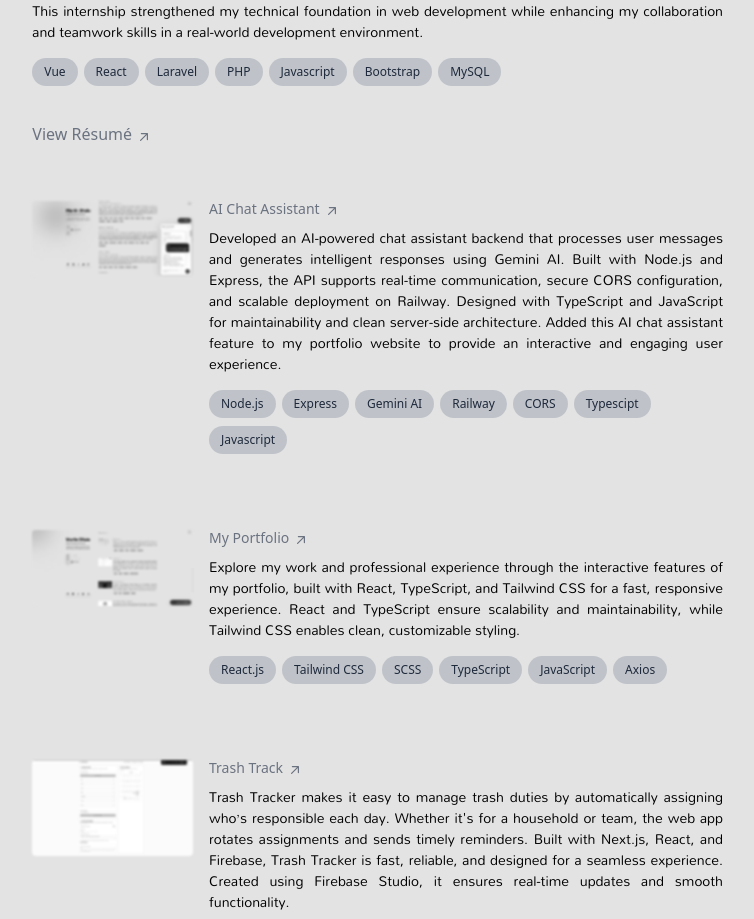
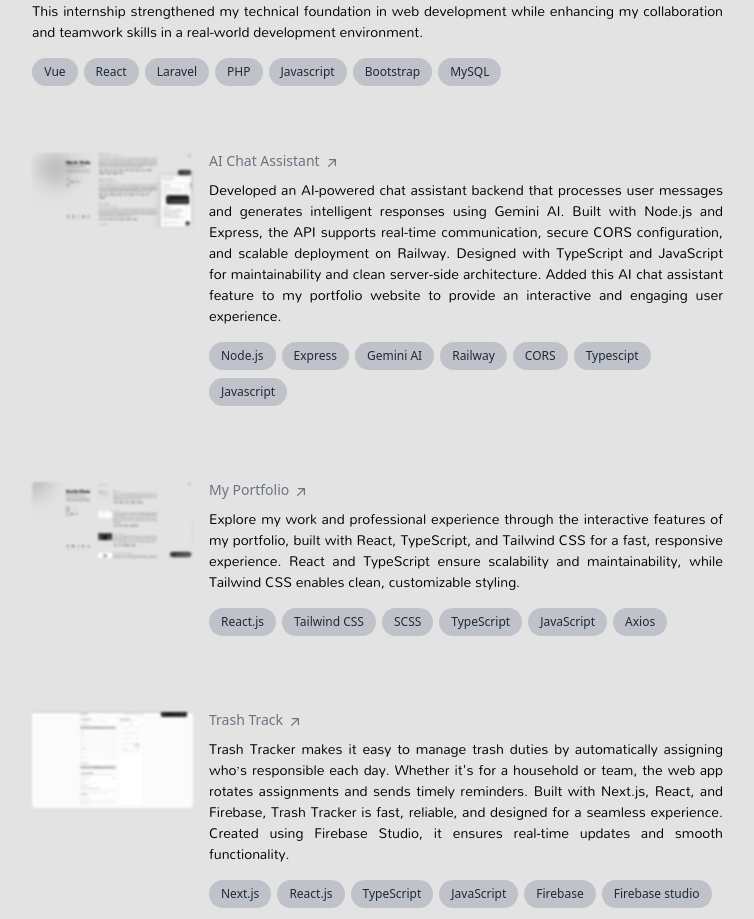
Before and after one commit to martinditalo/my-portfolio, a React (Create React App) app: page /about-projects in a window 1280 px wide. Shown: the part 1424-2343 px from the top of the page, without its empty margins (449-1203 px from the left). Built offline with nearby package versions, Linux system fonts and the light colour scheme.

Commit message:
feat: update remove cv

```diff
--- a/src/pages/about/experience/Experience.tsx
+++ b/src/pages/about/experience/Experience.tsx
@@ -118,35 +118,6 @@ const Experience = (): ReactElement => {
           </li>
         ))}
       </ol>
-      <div className="lg:px-3">
-        <a
-          className="inline-flex items-baseline font-medium leading-tight text-gray-500 hover:text-gray-800 group/link text-base"
-          href="/assets/files/Ditalo_Martin-CV.pdf"
-          target="_blank"
-          rel="noreferrer noopener"
-          aria-label="View Résumé"
-        >
-          <span>
-            View&nbsp;
-            <span className="inline-block">
-              Résumé
-              <svg
-                xmlns="http://www.w3.org/2000/svg"
-                viewBox="0 0 20 20"
-                fill="currentColor"
-                className="inline-block h-4 w-4 shrink-0 transition-transform group-hover/link:-translate-y-1 group-hover/link:translate-x-1 group-focus-visible/link:-translate-y-1 group-focus-visible/link:translate-x-1 motion-reduce:transition-none ml-1 translate-y-px"
-                aria-hidden="true"
-              >
-                <path
-                  fillRule="evenodd"
-                  d="M5.22 14.78a.75.75 0 001.06 0l7.22-7.22v5.69a.75.75 0 001.5 0v-7.5a.75.75 0 00-.75-.75h-7.5a.75.75 0 000 1.5h5.69l-7.22 7.22a.75.75 0 000 1.06z"
-                  clipRule="evenodd"
-                ></path>
-              </svg>
-            </span>
-          </span>
-        </a>
-      </div>
     </div>
   );
 };
```
Also changed, not shown: 1 other file (tests, documents, lock files or other folders).
